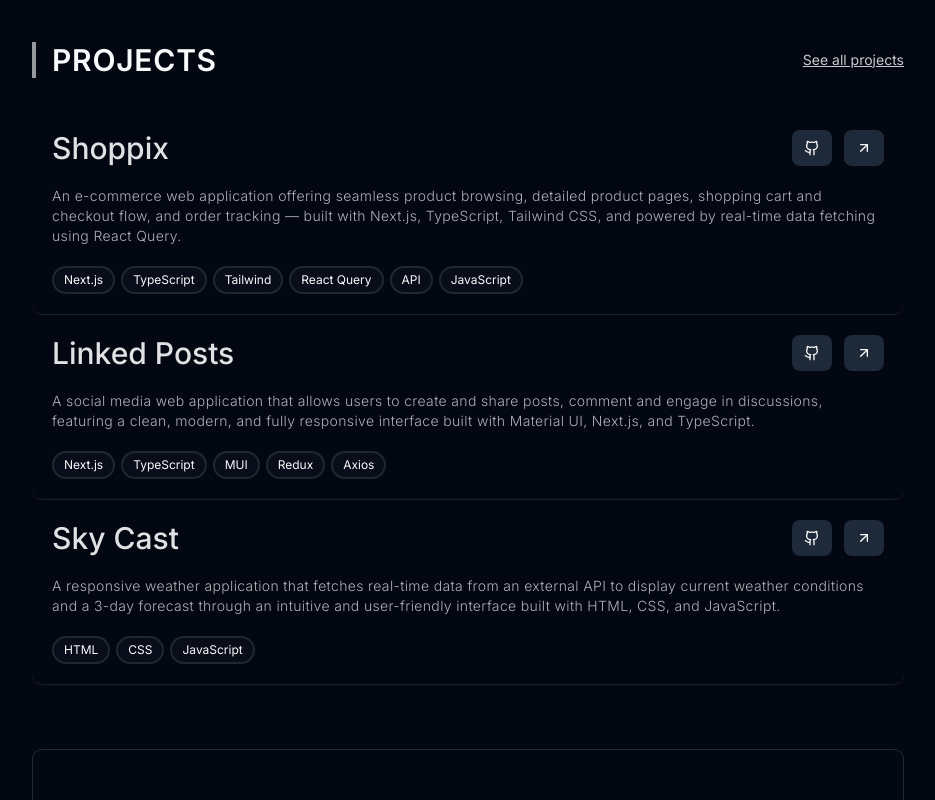
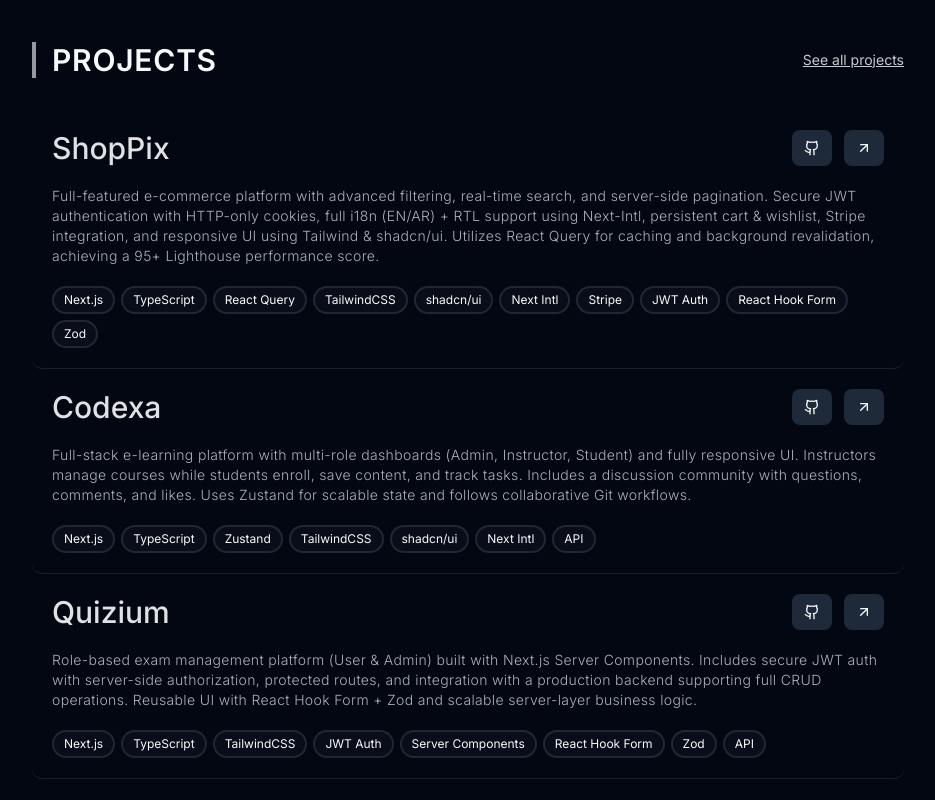
Before and after one commit to abanoub-abdelmessih/Personal-Portfolio, a Next.js app: page / in a window 1280 px wide. Shown: the part 1640-2440 px from the top of the page, without its empty margins (172-1107 px from the left). Built offline with nearby package versions, Linux system fonts and the light colour scheme.

Commit message:
update project section data

```diff
--- a/src/data/data.tsx
+++ b/src/data/data.tsx
@@ -157,38 +157,56 @@ export const WorkExperienceData: ExperienceItemType[] = [
 
 // Projects
 export const ProjectsData: Project[] = [
-  // ShopPix Project
   {
-    title: "Shoppix",
+    title: "ShopPix",
     description:
-      "An e-commerce web application offering seamless product browsing, detailed product pages, shopping cart and checkout flow, and order tracking — built with Next.js, TypeScript, Tailwind CSS, and powered by real-time data fetching using React Query.",
+      "Full-featured e-commerce platform with advanced filtering, real-time search, and server-side pagination. Secure JWT authentication with HTTP-only cookies, full i18n (EN/AR) + RTL support using Next-Intl, persistent cart & wishlist, Stripe integration, and responsive UI using Tailwind & shadcn/ui. Utilizes React Query for caching and background revalidation, achieving a 95+ Lighthouse performance score.",
     technologies: [
       "Next.js",
       "TypeScript",
-      "Tailwind",
       "React Query",
-      "API",
-      "JavaScript",
+      "TailwindCSS",
+      "shadcn/ui",
+      "Next Intl",
+      "Stripe",
+      "JWT Auth",
+      "React Hook Form",
+      "Zod",
     ],
     githubUrl: "https://github.com/abanoub-abdelmessih/shoppix",
     demoUrl: "https://shop-pix.vercel.app/",
   },
-  // Linked Posts Project
   {
-    title: "Linked Posts",
+    title: "Codexa",
     description:
-      "A social media web application that allows users to create and share posts, comment and engage in discussions, featuring a clean, modern, and fully responsive interface built with Material UI, Next.js, and TypeScript.",
-    technologies: ["Next.js", "TypeScript", "MUI", "Redux", "Axios"],
-    githubUrl: "https://github.com/abanoub-abdelmessih/linked-posts",
-    demoUrl: "https://linked-posts-gilt.vercel.app",
+      "Full-stack e-learning platform with multi-role dashboards (Admin, Instructor, Student) and fully responsive UI. Instructors manage courses while students enroll, save content, and track tasks. Includes a discussion community with questions, comments, and likes. Uses Zustand for scalable state and follows collaborative Git workflows.",
+    technologies: [
+      "Next.js",
+      "TypeScript",
+      "Zustand",
+      "TailwindCSS",
+      "shadcn/ui",
+      "Next Intl",
+      "API",
+    ],
+    githubUrl: "https://github.com/iti-frontend/Codexa",
+    demoUrl: "https://codexa-nine.vercel.app/",
   },
-  // Weather App Project
   {
-    title: "Sky Cast",
+    title: "Quizium",
     description:
-      "A responsive weather application that fetches real-time data from an external API to display current weather conditions and a 3-day forecast through an intuitive and user-friendly interface built with HTML, CSS, and JavaScript.",
-    technologies: ["HTML", "CSS", "JavaScript"],
-    githubUrl: "https://github.com/abanoub-abdelmessih/Weather-App",
-    demoUrl: "https://abanoub-abdelmessih.github.io/Weather-App/",
+      "Role-based exam management platform (User & Admin) built with Next.js Server Components. Includes secure JWT auth with server-side authorization, protected routes, and integration with a production backend supporting full CRUD operations. Reusable UI with React Hook Form + Zod and scalable server-layer business logic.",
+    technologies: [
+      "Next.js",
+      "TypeScript",
+      "TailwindCSS",
+      "JWT Auth",
+      "Server Components",
+      "React Hook Form",
+      "Zod",
+      "API",
+    ],
+    githubUrl: "https://github.com/Lumix-projects/Quizium",
+    demoUrl: "https://quizium-one.vercel.app/",
   },
 ];
```
